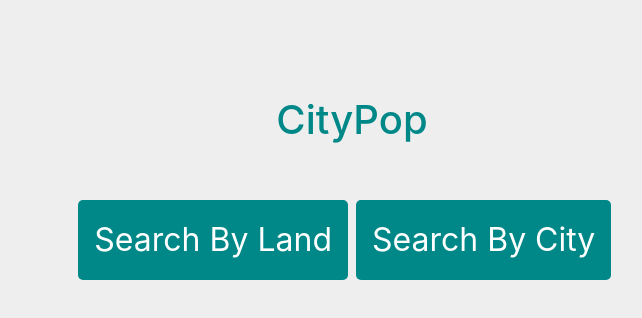
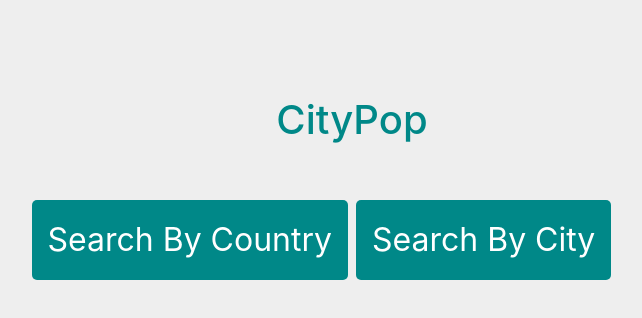
Before and after one commit to knutsa/CityPop, a React (Create React App) app: page / in a window 1280 px wide. Shown: the top 318 px of the page, without its empty margins (288-930 px from the left). Built offline with nearby package versions, Linux system fonts and the light colour scheme.

Commit message:
update comments

```diff
--- a/src/App/index.tsx
+++ b/src/App/index.tsx
@@ -17,7 +17,7 @@ const ChooseMode: React.FC<{setMode: React.Dispatch<React.SetStateAction<Mode>>}
   return <section className="mt-5 container">
     <div className="row g-5 g-md-0 d-flex justify-content-center">
       <div className="col-md-4 d-flex align-items-center justify-content-center justify-content-md-end mx-md-1">
-        <button style={optionStyle} onClick={()=>setMode("searchByLand")}>Search By Land</button>
+        <button style={optionStyle} onClick={()=>setMode("searchByLand")}>Search By Country</button>
       </div>
       <div className="col-md-4 d-flex align-items-center justify-content-center justify-content-md-start mx-md-1">
         <button style={optionStyle} onClick={()=>setMode("searchByName")}>Search By City</button>
```
